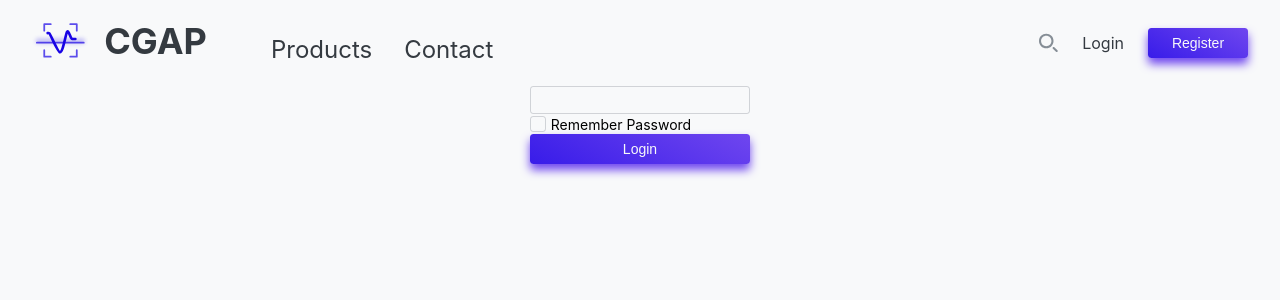
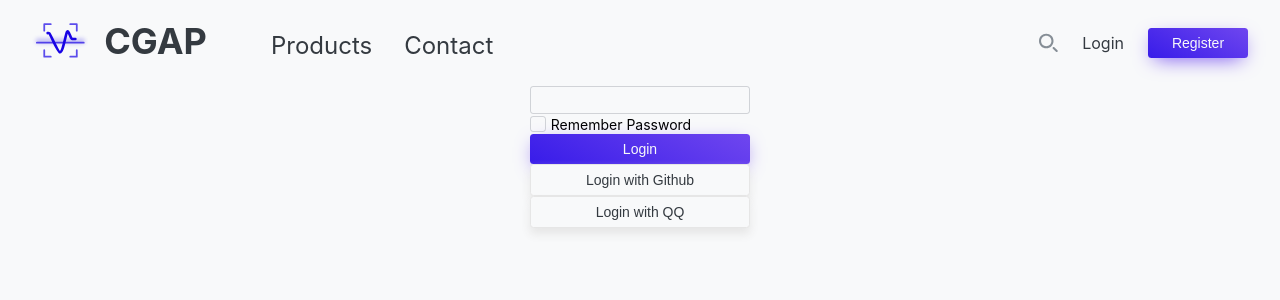
Before and after one commit to HopeStudio/Deep-Learning-based-Chemical-Graphics-Analysis-Platform-FE, a React (Create React App) app: page /login in a window 1280 px wide. Shown: the top 300 px of the page. Built offline with nearby package versions, Linux system fonts and the light colour scheme.

Commit message:
:dizzy: feature (button) change box-shadow

```diff
--- a/src/components/button/button.module.scss
+++ b/src/components/button/button.module.scss
@@ -47,7 +47,7 @@
 .type-gradient {
   color: var(--color-light);
   background: var(--color-gradient);
-  box-shadow: var(--button-box-shadow) #6F46EF;
+  box-shadow: 0 6px 20px -6px #6F46EF;
 }
 
 .type-normal {
--- a/src/containers/header/header.module.scss
+++ b/src/containers/header/header.module.scss
@@ -27,7 +27,7 @@
 .nav {
   font-size: var(--size-h4);
   margin-left: 4rem;
-  margin-top: .5em;
+  margin-top: .2em;
 
   a+a {
     margin-left: 2rem;
--- a/src/containers/loginForm/loginForm.tsx
+++ b/src/containers/loginForm/loginForm.tsx
@@ -16,6 +16,9 @@ const LoginForm: React.FC = () => {
       <Button type="gradient" size="auto">
         Login
       </Button>
+
+      <Button type="normal" size="auto">Login with Github</Button>
+      <Button type="normal" size="auto">Login with QQ</Button>
     </form>
   )
 }
```
